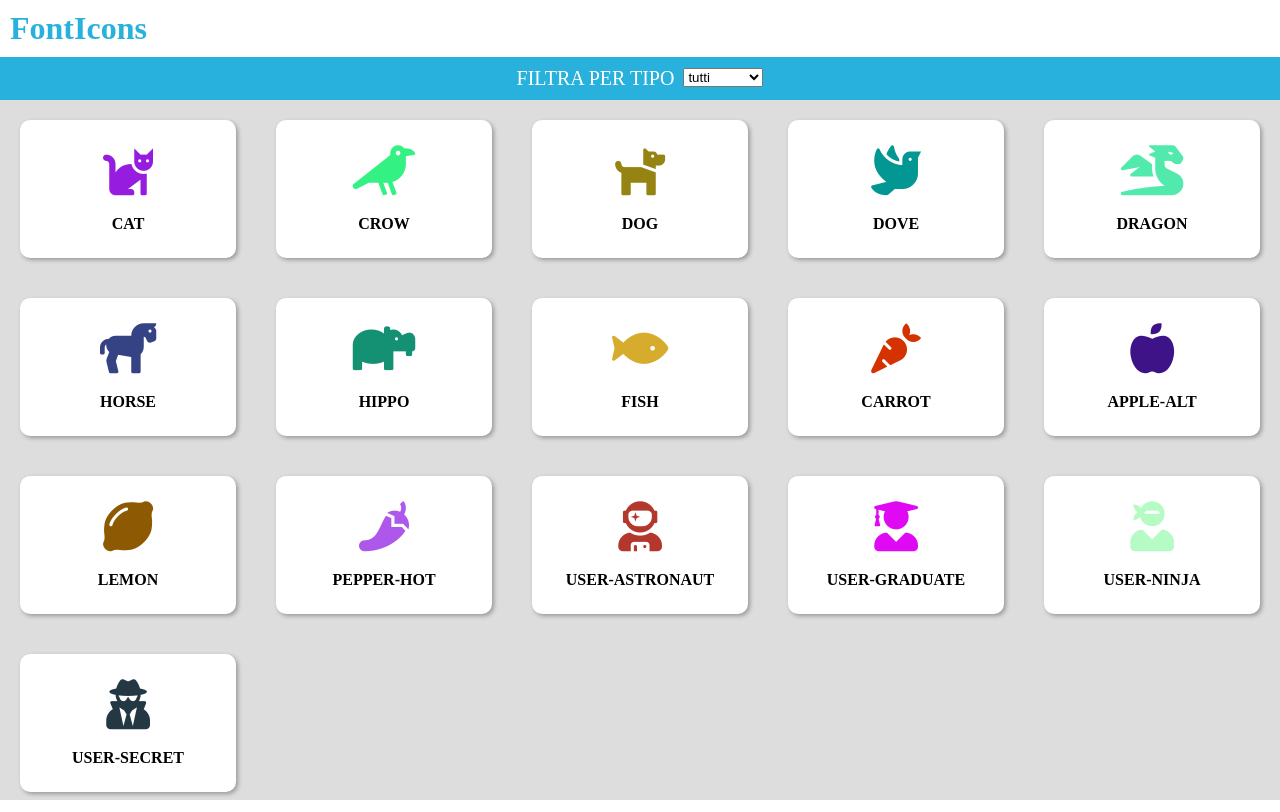
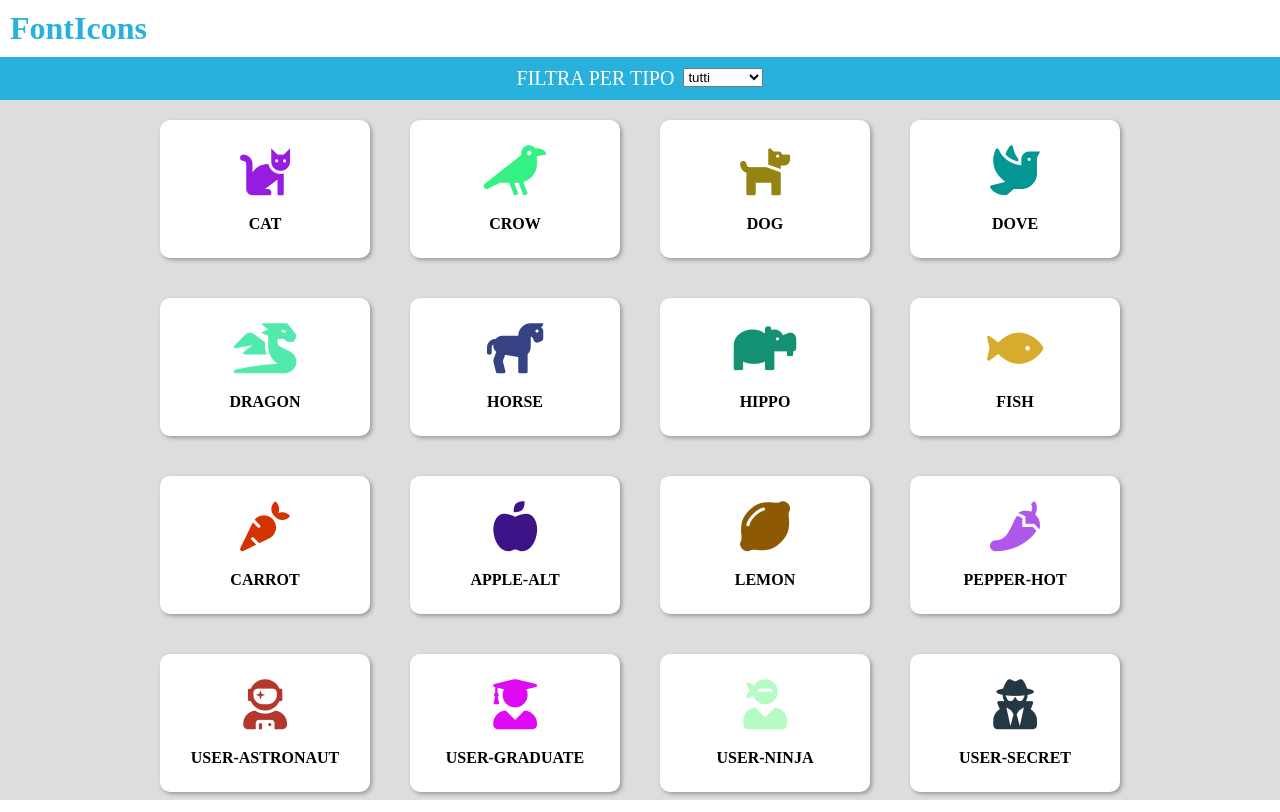
Before and after one commit to Paolo4690/js-es6-icons, a plain HTML site: page index.html in a window 1280 px wide. Drawn offline with Linux system fonts and the light colour scheme.

Commit message:
aggiusto css

```diff
--- a/css/style.css
+++ b/css/style.css
@@ -3,6 +3,7 @@
     padding: 0;
     box-sizing: border-box;
 }
+
 h1{
     color: #29b1dd;
     padding: 10px;
@@ -29,10 +30,12 @@ main{
 .container{
     display: flex;
     flex-wrap: wrap;
+    margin: auto;
+    width: 1000px;
 }
 
 .card-container{
-    width: calc(100% / 5);
+    width: calc(100% / 4);
     padding: 20px;
 }
 
```
